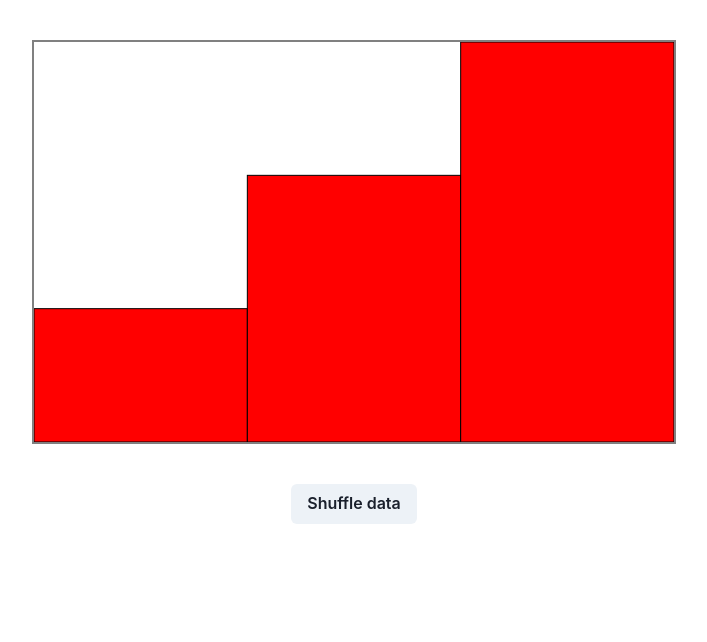
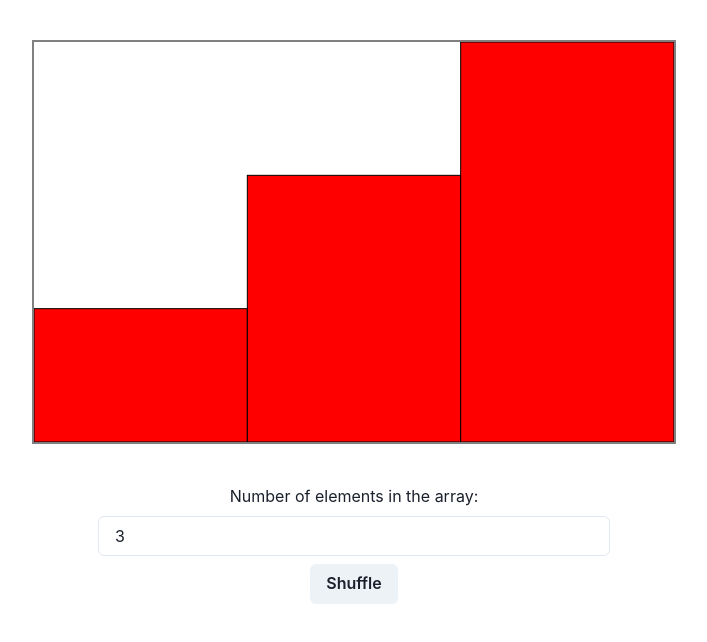
Before and after one commit to TheMadMike/sorting-visualised, a React (Create React App) app: page / in a window 1280 px wide. Shown: the top 642 px of the page, without its empty margins (286-993 px from the left). Built offline with nearby package versions, Linux system fonts and the light colour scheme.

Commit message:
Add an <Input> component for the number of array elements

```diff
--- a/src/App.tsx
+++ b/src/App.tsx
@@ -1,28 +1,42 @@
 import React, { useState } from 'react';
-import { Box, Center, Flex, Button } from '@chakra-ui/react';
+import { Box, Flex, Button, Input } from '@chakra-ui/react';
 
 import DataChart from './DataChart';
 
 import shuffle from './shuffle';
 
+const generateDataSet = (numberOfElements: number): number[] => {
+  let dataSet: number[] = [];
+  for(let i = 0; i < numberOfElements; ++i) {
+    dataSet.push(i+1);
+  }
+  return dataSet;
+};
+
 function App() {
   const [dataSet, setDataSet] = useState([1, 2, 3]);
 
   return (
-    <Flex role="app" direction="column">
-      <Center>
+    <Flex role="app" direction="column" align="center">
       <Box my="5vh" border="2px gray solid">
         <DataChart dataSet={dataSet}/>
       </Box>
 
-      </Center>
+      Number of elements in the array:
+      <Input my="1vh" maxW="40vw" type="number" placeholder="number of elements"
+        defaultValue={3}
+        onChange={(event) => {
+          const value = parseInt(event.target.value);
+          setDataSet(generateDataSet(value));
+        }} />
 
-      <Center>
       <Button maxW="30vw" onClick={() => {
           let toShuffle: number[] = [...dataSet];
           setDataSet(shuffle(toShuffle));
-          }}>Shuffle data</Button>
-      </Center>
+        }}>
+          Shuffle
+      </Button>
+
     </Flex>
   );
 }
```
Lines whose indentation alone changed are shown as unchanged.
